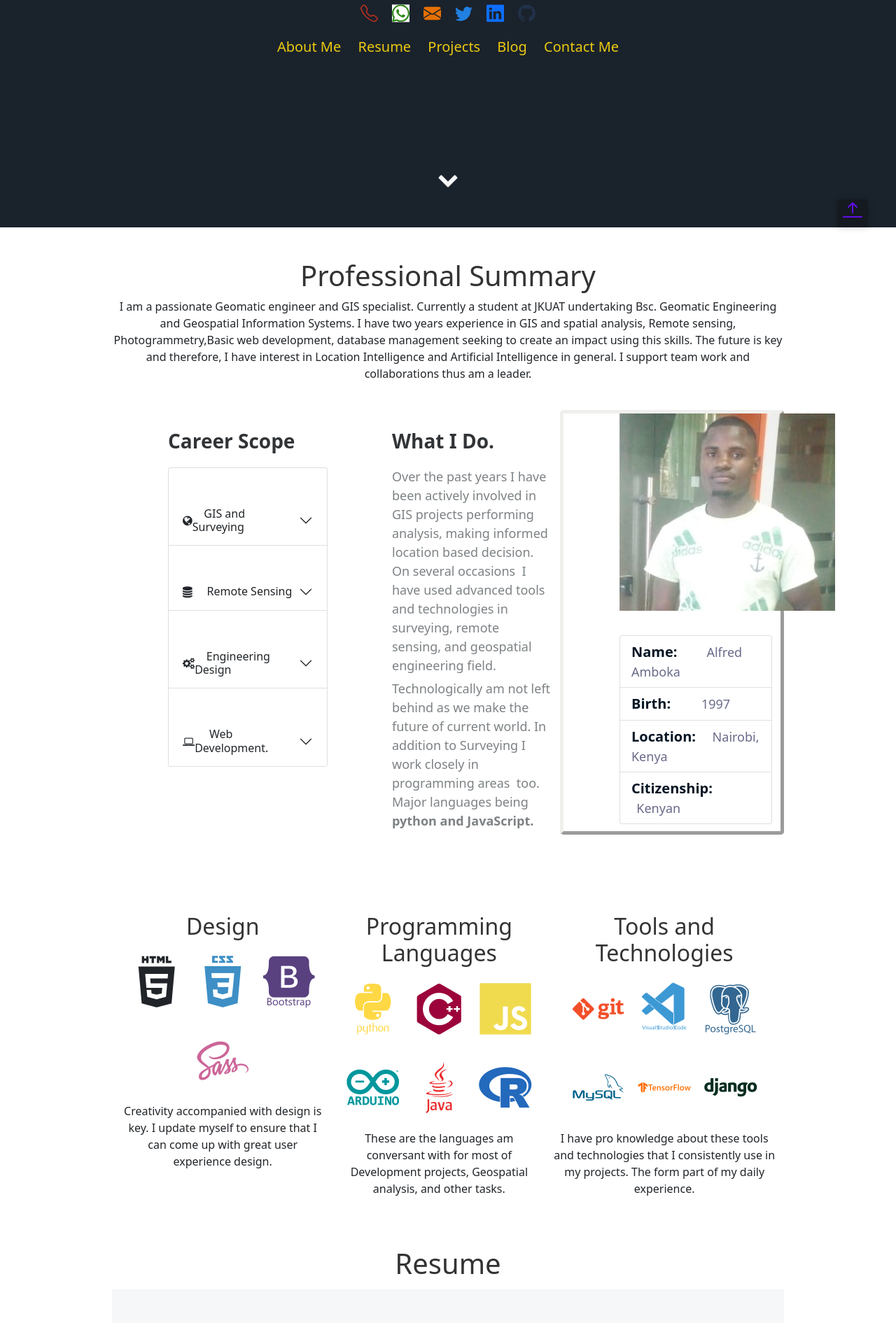
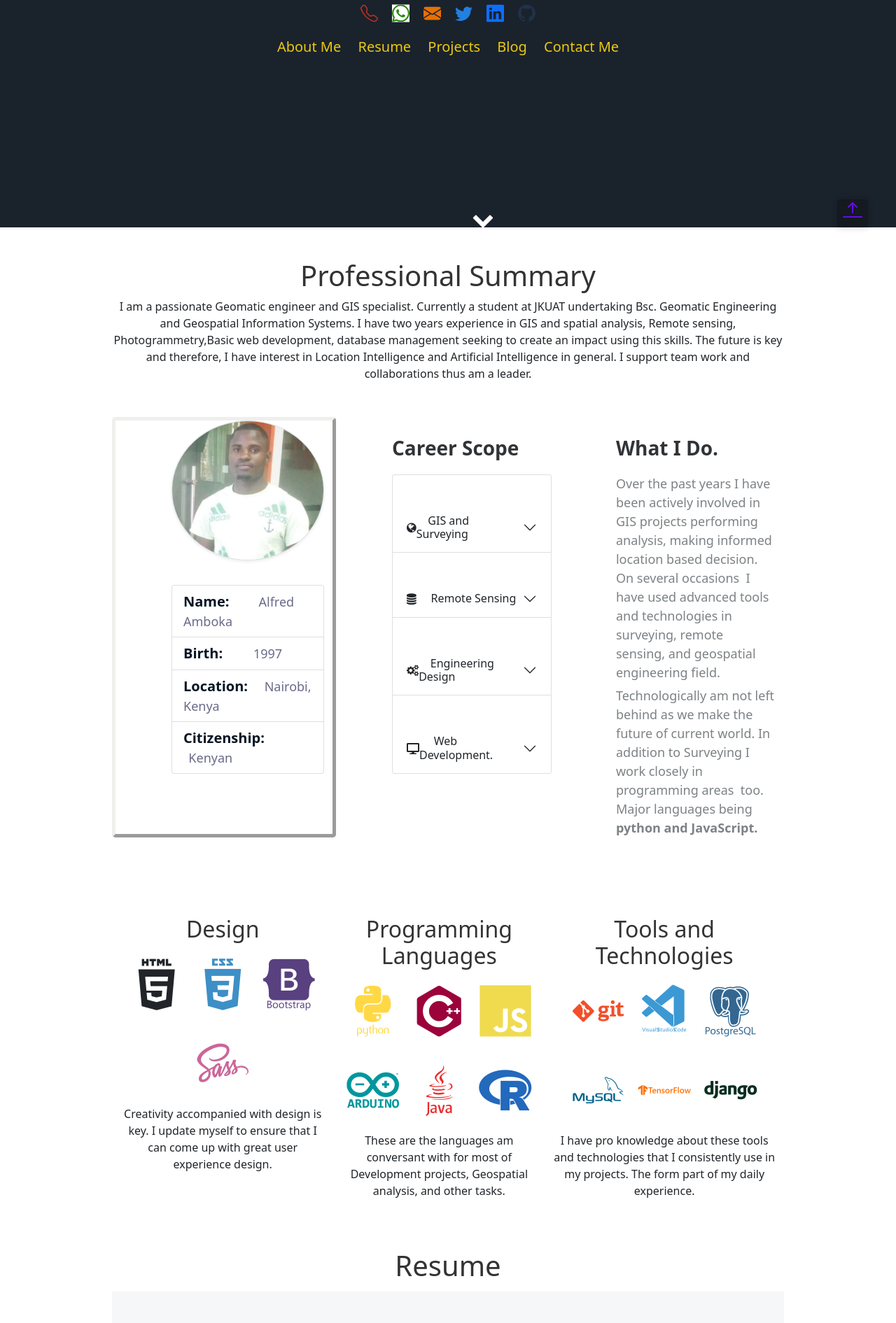
Before and after one commit to alfredamboka/AlfredPorfolio, a Jekyll site: the page built from index.html, in a window 1280 px wide. Shown: the part 575-2466 px from the top of the page at 70% size. Built offline with Jekyll 4.4.1, drawn with Linux system fonts in a browser that asks for light colours; nearby versions of some CDN libraries.

Commit message:
## shifted about photo

```diff
--- a/_includes/about.html
+++ b/_includes/about.html
@@ -3,11 +3,46 @@
     <p> {{site.user_description}}</p>
 </div>
 <section data-bss-hover-animate="bounce" class="features-clean">
-    <div class="container">
+    <div class="container" style="margin-top: 10px;">
         <div class="row features">
-            <div class="col-sm-6 col-lg-4 item">
-                <h3 class="name" style="font-size: 28px;">Career Scope</h3>
-                <div class="accordion" role="tablist" id="accordion-1">
+            <div class="col-sm-6 col-lg-4 text-start item" style="border-top-left-radius: 5px;border-top-right-radius: 5px;border-bottom-right-radius: 5px;border-bottom-left-radius: 5px;border: 5px outset rgb(239,239,237);margin-top: 10px;">
+                <img
+                    class="rounded-circle img-fluid bg-success bg-gradient border rounded shadow-sm"
+                    data-bs-toggle="tooltip"
+                    data-bss-tooltip=""
+                    data-bs-placement="bottom"
+                    src="/assets/img/amboka.png"
+                    title="Eng. Alfred Amboka"
+                >
+                <ul class="list-group" style="margin-top: 35px;margin-bottom: 10px;">
+                    <li class="list-group-item" style="color: rgb(6,21,35);">
+                        <span style="font-size: 20px;">
+                            <strong>Name:</strong>
+                        </span>
+                        <span style="margin-left: 20%;font-size: 18px;color: rgb(105,106,137);">Alfred&nbsp; Amboka</span>
+                    </li>
+                    <li class="list-group-item" style="color: rgb(6,21,35);">
+                        <span style="font-size: 20px;">
+                            <strong>Birth:</strong>
+                        </span>
+                        <span style="font-size: 18px;margin-left: 21%;color: rgb(105,106,137);">1997</span>
+                    </li>
+                    <li class="list-group-item" style="color: rgb(6,21,35);">
+                        <span style="font-size: 20px;">
+                            <strong>Location:</strong>
+                        </span>
+                        <span style="margin-left: 10%;font-size: 18px;color: rgb(105,106,137);">Nairobi, Kenya</span>
+                    </li>
+                    <li class="list-group-item" style="color: rgb(6,21,35);">
+                        <span style="font-size: 20px;">
+                            <strong>Citizenship:</strong>
+                        </span>
+                        <span style="margin-left: 4%;font-size: 18px;color: rgb(105,106,137);">Kenyan</span>
+                    </li>
+                </ul>
+            </div>
+            <div class="col-sm-6 col-lg-4 item" style="margin-top: 10px;">
+                <h3 class="name" style="font-size: 28px;">Career Scope</h3> <div class="accordion" role="tablist" id="accordion-1">
                     <div class="accordion-item">
                         <h2 class="accordion-header panel-title mb-0" role="tab">
                             <button
@@ -77,7 +112,7 @@
                                 aria-expanded="false"
                                 aria-controls="accordion-1 .item-4"
                             >
-                                <i class="fa fa-laptop"></i>&nbsp; &nbsp; &nbsp;Web Development.
+                                <i class="fas fa-desktop"></i>&nbsp; &nbsp; &nbsp;Web Development.
                             </button>
                         </h2>
                         <div class="accordion-collapse collapse item-4" role="tabpanel" data-bs-parent="#accordion-1">
@@ -90,48 +125,12 @@
                     </div>
                 </div>
             </div>
-            <div class="col-sm-6 col-lg-4 item">
+            <div class="col-sm-6 col-lg-4 item" style="margin-top: 10px;">
                 <h3 class="name" style="font-size: 28px;">What I Do.</h3>
                 <p class="description" style="margin-top: 6px;font-size: 18px;">Over the past years I have been actively involved in GIS projects performing&nbsp; analysis, making informed location based decision.&nbsp; On several occasions&nbsp; I have used advanced tools and technologies in surveying, remote sensing, and geospatial engineering field.</p>
                 <p class="description" style="margin-top: 6px;font-size: 18px;">Technologically am not left behind as we make the future of current world. In addition to Surveying I work closely in programming areas&nbsp; too.&nbsp; Major languages being
                     <strong>python and JavaScript.</strong>
                 </p>
-            </div>
-            <div class="col-sm-6 col-lg-4 text-start item" style="border-top-left-radius: 5px;border-top-right-radius: 5px;border-bottom-right-radius: 5px;border-bottom-left-radius: 5px;border: 5px outset rgb(239,239,237) ;">
-                <img
-                    class="rounded-circle-image"
-                    data-bs-toggle="tooltip"
-                    data-bss-tooltip=""
-                    data-bs-placement="bottom"
-                    src="/assets/img/amboka.png"
-                    title="Eng. Alfred Amboka"
-                >
-                <ul class="list-group" style="margin-top: 35px;margin-bottom: 10px;">
-                    <li class="list-group-item" style="color: rgb(6,21,35);">
-                        <span style="font-size: 20px;">
-                            <strong>Name:</strong>
-                        </span>
-                        <span style="margin-left: 20%;font-size: 18px;color: rgb(105,106,137);">Alfred&nbsp; Amboka</span>
-                    </li>
-                    <li class="list-group-item" style="color: rgb(6,21,35);">
-                        <span style="font-size: 20px;">
-                            <strong>Birth:</strong>
-                        </span>
-                        <span style="font-size: 18px;margin-left: 21%;color: rgb(105,106,137);">1997</span>
-                    </li>
-                    <li class="list-group-item" style="color: rgb(6,21,35);">
-                        <span style="font-size: 20px;">
-                            <strong>Location:</strong>
-                        </span>
-                        <span style="margin-left: 10%;font-size: 18px;color: rgb(105,106,137);">Nairobi, Kenya</span>
-                    </li>
-                    <li class="list-group-item" style="color: rgb(6,21,35);">
-                        <span style="font-size: 20px;">
-                            <strong>Citizenship:</strong>
-                        </span>
-                        <span style="margin-left: 4%;font-size: 18px;color: rgb(105,106,137);">Kenyan</span>
-                    </li>
-                </ul>
             </div>
         </div>
     </div>
--- a/_includes/head.html
+++ b/_includes/head.html
@@ -10,4 +10,8 @@
   <link rel="stylesheet" href="{{ "/assets/css/backtop.css" | prepend: site.baseurl }}">
   <link rel="stylesheet" href="https://cdn.jsdelivr.net/gh/devicons/devicon@v2.14.0/devicon.min.css">
   <link rel="stylesheet" href="https://cdn.jsdelivr.net/npm/bootstrap@5.1.3/dist/css/bootstrap.min.css">
+  <link rel="stylesheet" href="https://use.fontawesome.com/releases/v5.12.0/css/all.css">
+  <link rel="stylesheet" href="https://cdnjs.cloudflare.com/ajax/libs/font-awesome/4.7.0/css/font-awesome.min.css">
+  <link rel="stylesheet" href="assets/css/fontawesome5-overrides.min.css">
+  <link rel="stylesheet" href="https://cdnjs.cloudflare.com/ajax/libs/animate.css/3.5.2/animate.min.css">
 </head>
--- a/assets/css/backtop.css
+++ b/assets/css/backtop.css
@@ -1,3 +1,30 @@
 html {scroll-behavior:smooth;}
 #scroll-to-top {background-color:rgba(19,20,25,.6); width:44px; height:40px; position:fixed; bottom:0; right:40px; border-radius:5px 5px 0 0; box-shadow:0 0 10px rgba(0,0,0,.2); text-align:center;}
 #scroll-to-top i {color:#fff; font-size:22px; line-height:44px;}
+
+.features-clean {color:#313437; background-color:#fff; padding-bottom:30px;}
+.features-clean p {color:#7d8285;}
+.features-clean h2 {font-weight:700; margin-bottom:40px; padding-top:40px; color:inherit;}
+.features-clean .intro {font-size:16px; max-width:500px; margin:0 auto 60px;}
+.features-clean .item {min-height:100px; padding-left:80px; margin-bottom:40px;}
+@media (max-width:767px) {
+.features-clean {padding-bottom:10px;}
+.features-clean h2 {margin-bottom:25px; padding-top:25px; font-size:24px;}
+.features-clean .intro {margin-bottom:40px;}
+.features-clean .item {min-height:0;}
+}
+.features-clean .item .name {font-size:20px; font-weight:700; margin-top:0; margin-bottom:20px; color:inherit;}
+.features-clean .item .description {font-size:15px; margin-bottom:0;}
+.features-clean .item .icon {font-size:40px; color:#1485ee; float:left; margin-left:-65px;}
+#accordion-1 a:hover {text-decoration:none;}
+#accordion-1 .card-header {padding:0; margin-bottom:0; border:none;}
+#accordion-1 .card {border:none; margin-top:15px;}
+#accordion-1 p {font-size:17px;}
+#accordion-1 h5 {font-size:18px;}
+@media (min-width:992px) {
+#accordion-1 h5,#accordion-1 p {font-size:20px;}
+}
+#accordion-1 .panel-heading .panel-title>a {background-color:#d79640; border:none; color:#fff; display:block; font-family:Arial,Helvetica,sans-serif; line-height:28px; padding:15px 45px 15px 20px; word-wrap:break-word; border-radius:4px; transition:.3s;}
+#accordion-1 .panel-heading .panel-title>a:hover {background-color:#c2873b; transition:.3s;}
+#accordion-1 .panel-heading .panel-title>a::after {bottom:0; content:"▼"; font-family:Roboto,sans-serif; font-size:20px; font-weight:300; letter-spacing:-1px; line-height:57px; position:absolute; right:0; text-align:center; top:0; width:60px;}
+#accordion-1 .panel-heading .panel-title>a.collapsed::after {content:"◄";}
```
